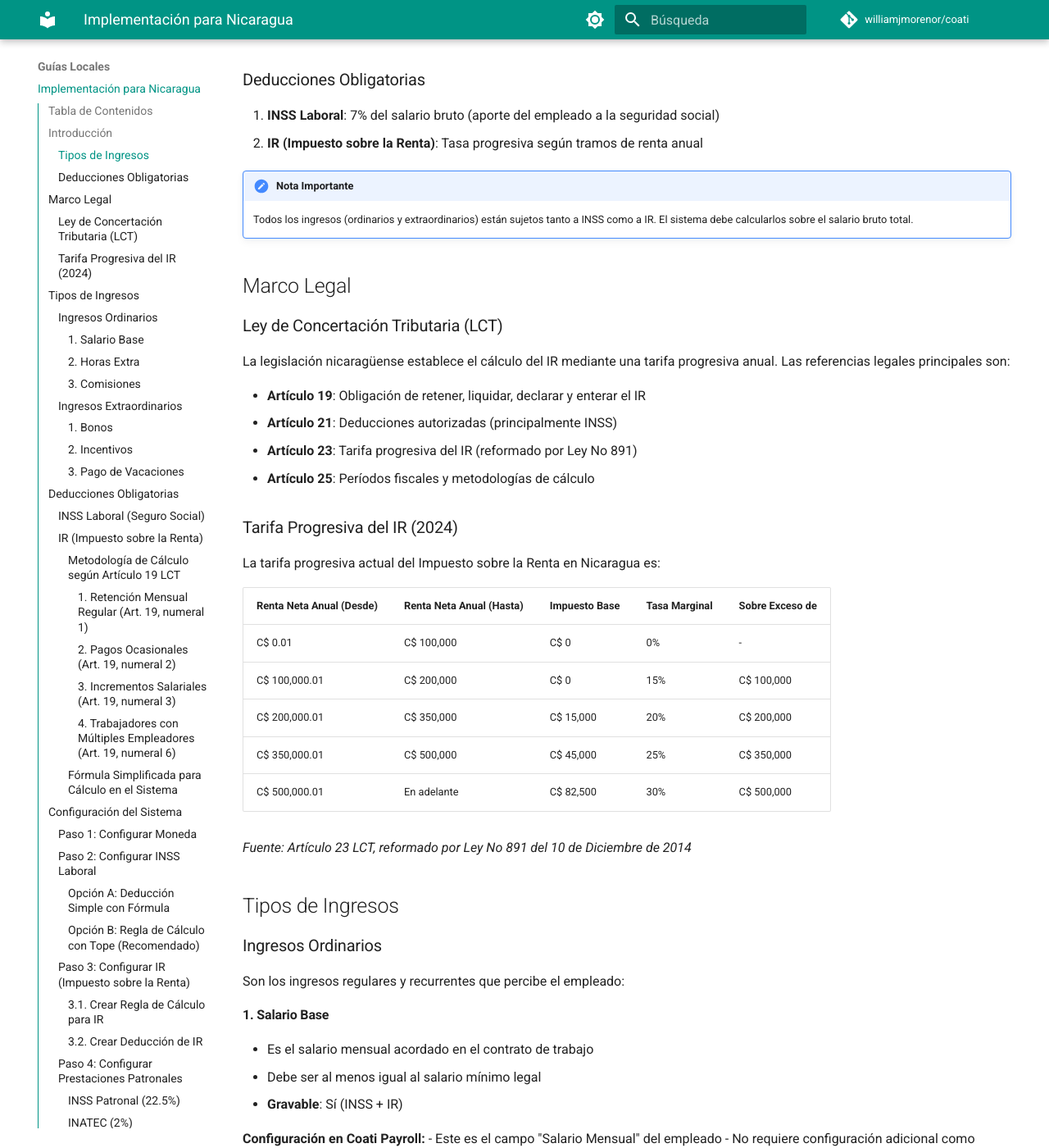
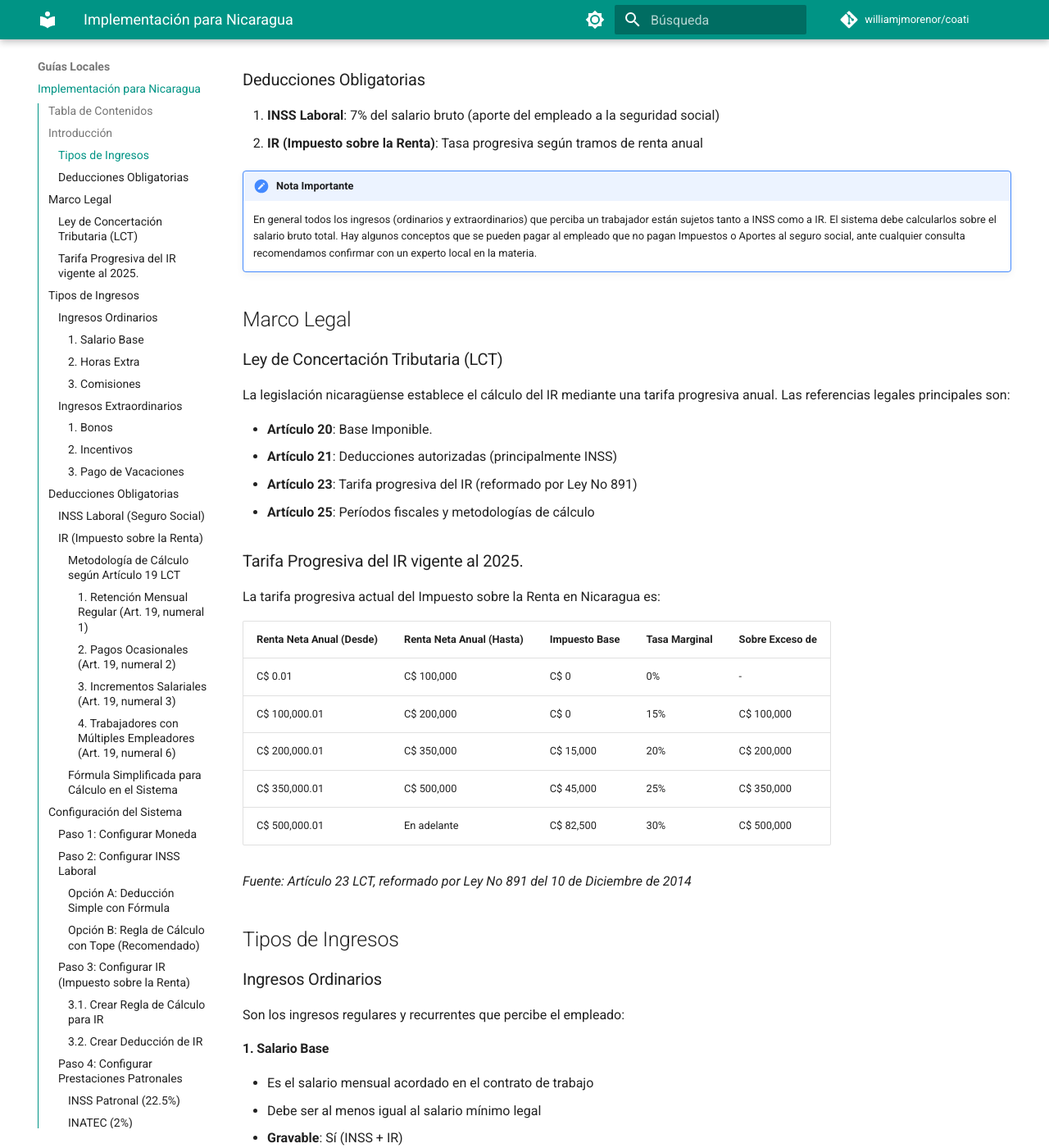
Before and after one commit to williamjmorenor/coati-payroll, an MkDocs documentation site: the page built from docs/local_guides/nicaragua.md, in a window 1280 px wide and 1400 px high, scrolled down 834 px. Shown: the whole window at 82% size. Built offline with MkDocs 1.6.1 and Material for MkDocs 9.7.7, drawn with Linux system fonts in a browser that asks for light colours; comment, search, counter and statistics services are not loaded; some of the changed text lies outside the part shown.

Commit message:
Revise Nicaragua tax obligations and rates
Clarified tax obligations and updated progressive tax rate to 2025.

````diff
--- a/docs/local_guides/nicaragua.md
+++ b/docs/local_guides/nicaragua.md
@@ -28,7 +28,9 @@ La legislación laboral nicaragüense establece un sistema de nómina con dos ti
 2. **IR (Impuesto sobre la Renta)**: Tasa progresiva según tramos de renta anual
 
 !!! important "Nota Importante"
-    Todos los ingresos (ordinarios y extraordinarios) están sujetos tanto a INSS como a IR. El sistema debe calcularlos sobre el salario bruto total.
+    En general todos los ingresos (ordinarios y extraordinarios) que perciba un trabajador están sujetos tanto a INSS como a IR.
+    El sistema debe calcularlos sobre el salario bruto total. Hay algunos conceptos que se pueden pagar al empleado que no pagan
+    Impuestos o Aportes al seguro social, ante cualquier consulta recomendamos confirmar con un experto local en la materia.
 
 ## Marco Legal
 
@@ -36,12 +38,12 @@ La legislación laboral nicaragüense establece un sistema de nómina con dos ti
 
 La legislación nicaragüense establece el cálculo del IR mediante una tarifa progresiva anual. Las referencias legales principales son:
 
-- **Artículo 19**: Obligación de retener, liquidar, declarar y enterar el IR
+- **Artículo 20**: Base Imponible.
 - **Artículo 21**: Deducciones autorizadas (principalmente INSS)
 - **Artículo 23**: Tarifa progresiva del IR (reformado por Ley No 891)
 - **Artículo 25**: Períodos fiscales y metodologías de cálculo
 
-### Tarifa Progresiva del IR (2024)
+### Tarifa Progresiva del IR vigente al 2025.
 
 La tarifa progresiva actual del Impuesto sobre la Renta en Nicaragua es:
 
@@ -68,7 +70,7 @@ Son los ingresos regulares y recurrentes que percibe el empleado:
 - **Gravable**: Sí (INSS + IR)
 
 **Configuración en Coati Payroll:**
-- Este es el campo "Salario Mensual" del empleado
+- Este es el campo "Salario Mensual" del empleado y debe estar definido en la configuración del empleado.
 - No requiere configuración adicional como percepción
 
 #### 2. Horas Extra
@@ -76,14 +78,12 @@ Son los ingresos regulares y recurrentes que percibe el empleado:
 Las horas extra se calculan según el Código del Trabajo:
 
 - **Horas extra diurnas**: 100% adicional al salario hora
-- **Horas extra nocturnas**: 150% adicional al salario hora
 - **Gravable**: Sí (INSS + IR)
 
 **Fórmula de cálculo:**
 ```
 Salario Hora = Salario Mensual / 240 horas
 Hora Extra Diurna = Salario Hora × 2
-Hora Extra Nocturna = Salario Hora × 2.5
 ```
 
 #### 3. Comisiones
````
